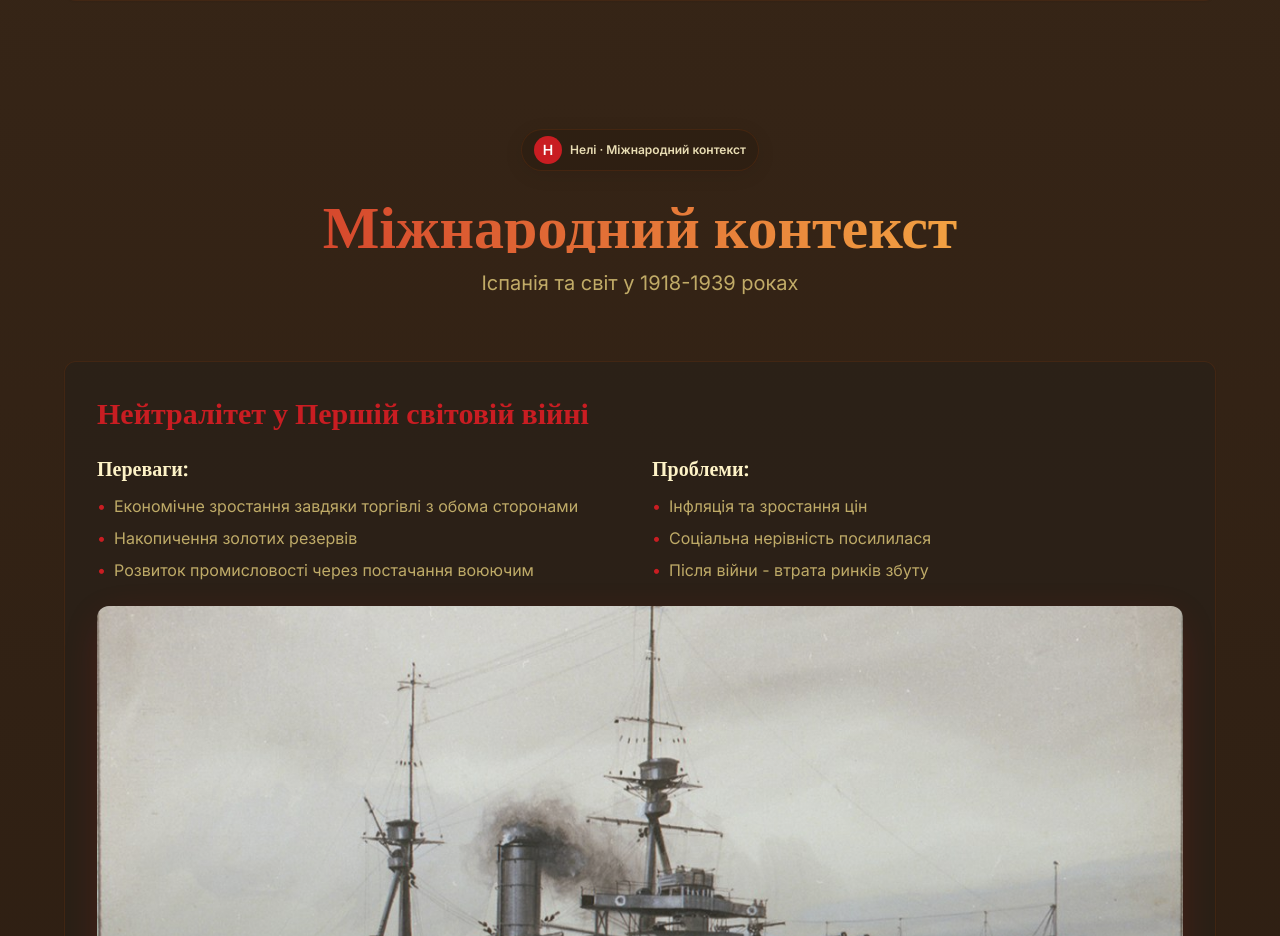
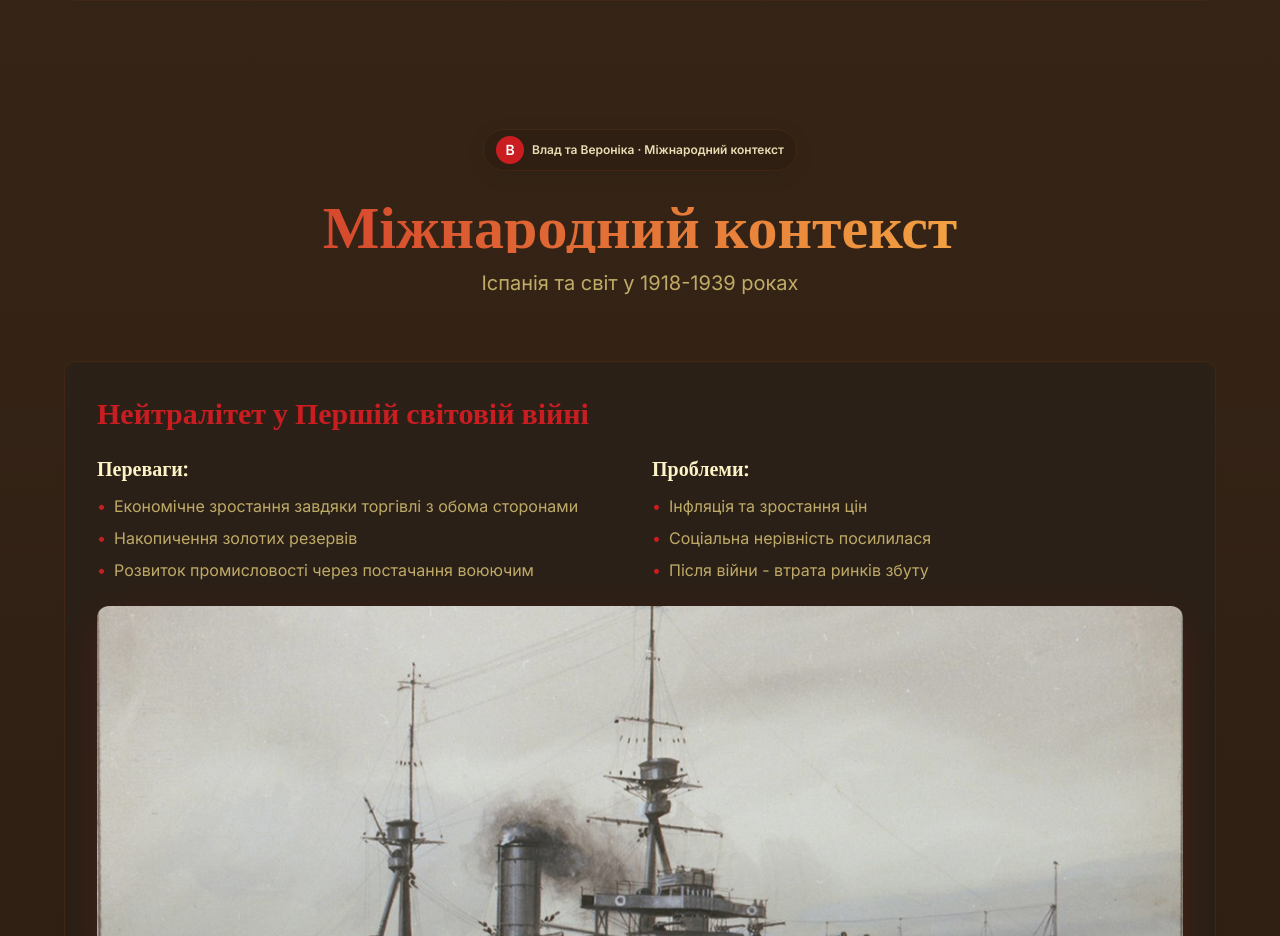
Before and after one commit to neverluckskr/espa-a-vibrants, a React (Vite) app: page / in a window 1280 px wide. Shown: the part 8263-9199 px from the top of the page. Built offline with nearby package versions, Linux system fonts and the light colour scheme; the HTML template or start-up script is replaced by a standard one.

Commit message:
Update International.tsx

```diff
--- a/src/components/International.tsx
+++ b/src/components/International.tsx
@@ -9,9 +9,9 @@ const International = () => {
         <div className="absolute inset-x-0 -top-14 md:-top-16 flex justify-center">
           <div className="flex items-center gap-2 bg-[#2d1e12]/80 backdrop-blur-sm border border-amber-900/30 px-3 py-1.5 rounded-full shadow-soft text-xs font-semibold text-amber-100/90">
             <span className="w-7 h-7 rounded-full bg-spanish-red text-white flex items-center justify-center font-bold text-sm">
-              Н
+              В
             </span>
-            <span>Нелі · Міжнародний контекст</span>
+            <span>Влад та Вероніка · Міжнародний контекст</span>
           </div>
         </div>
         <motion.div
```
